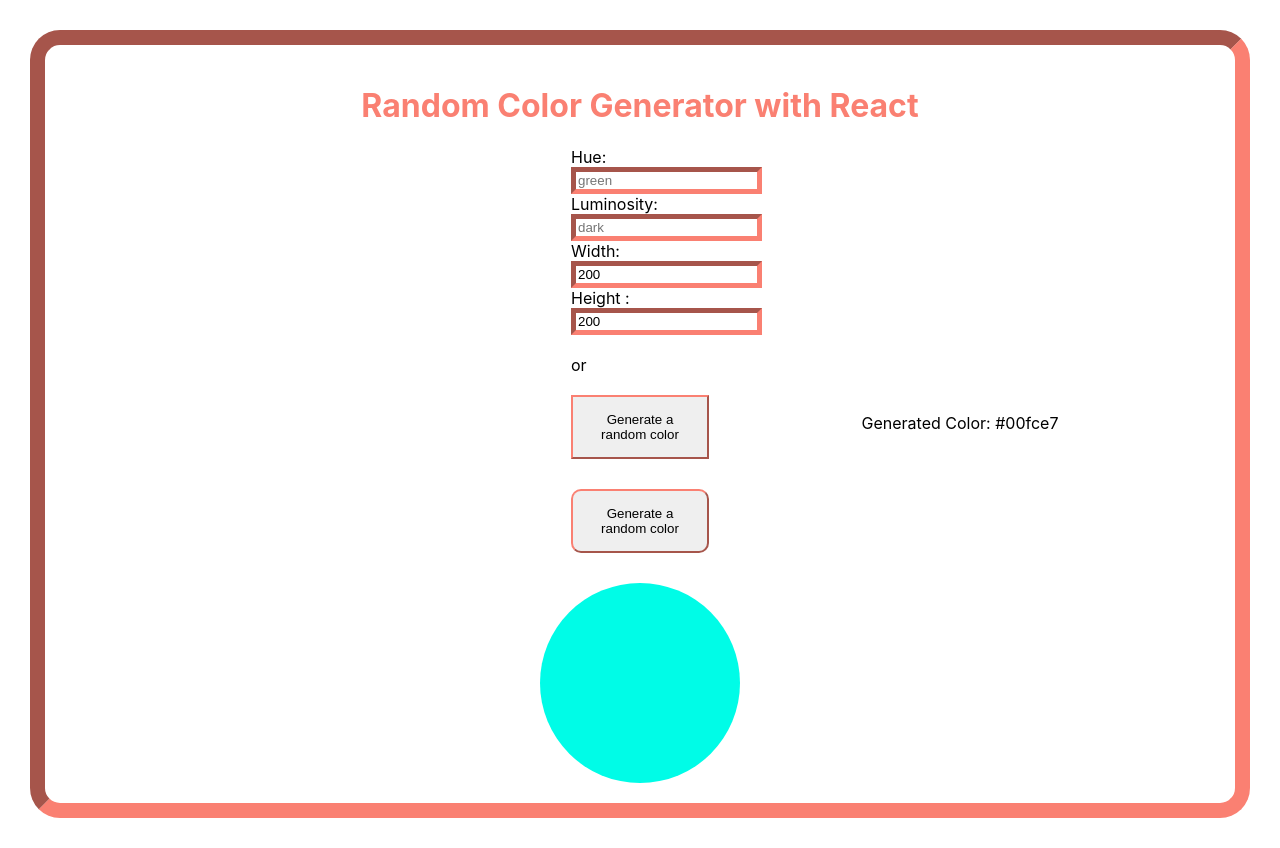
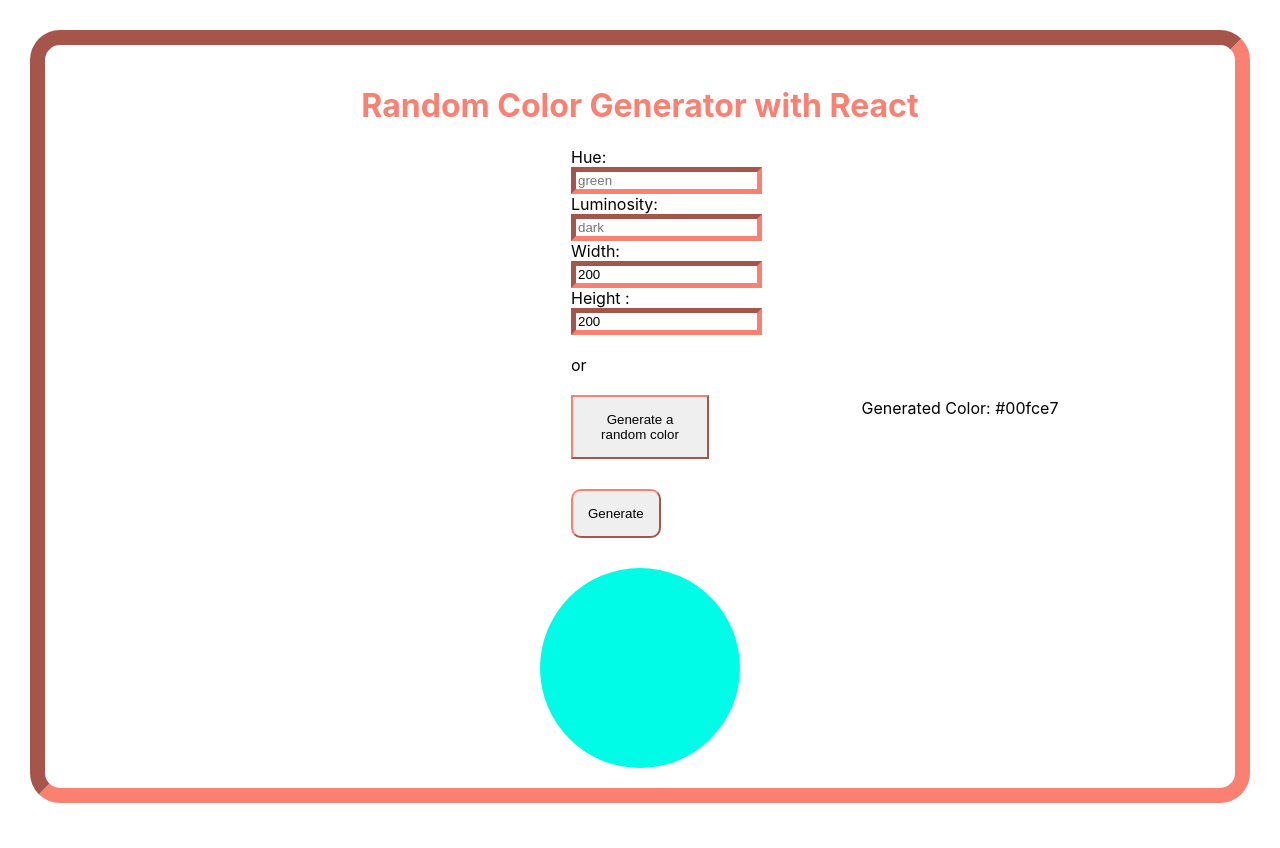
Before and after one commit to YairKlein92/react-random-color-generator, a React (Create React App) app: page / in a window 1280 px wide. Built offline with nearby package versions, Linux system fonts and the light colour scheme.

Commit message:
Final for drone

```diff
--- a/src/App.js
+++ b/src/App.js
@@ -106,7 +106,7 @@ export default function App() {
             setColor(randomColor());
           }}
         >
-          Generate a random color
+          Generate
         </button>
       </div>
       <div
```
